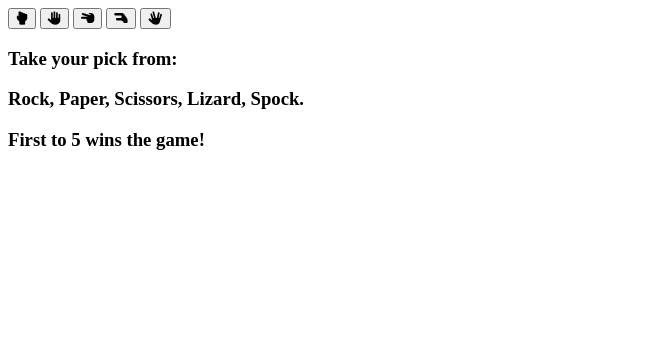
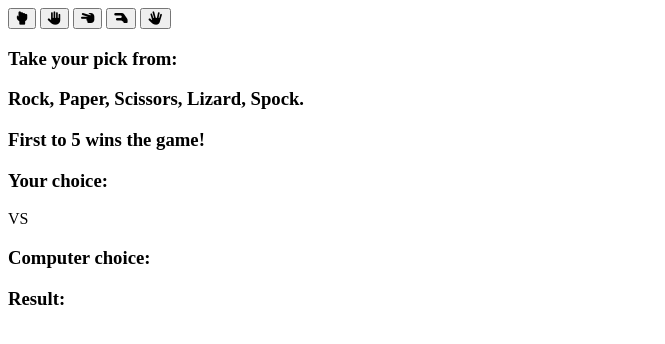
Before and after one commit to DaithiGarry/rockpapersissorslizardspock2, a plain HTML site: page index.html in a window 1280 px wide. Shown: the part 98-442 px from the top of the page, without its empty margins (0-665 px from the left). Drawn offline with Linux system fonts and the light colour scheme.

Commit message:
index.html file, <div class choice area added to div class game-area. <div class choic area> contains user choic, computer choice and result score board.

```diff
--- a/index.html
+++ b/index.html
@@ -42,6 +42,12 @@
                 <span id="green">Scissors</span>, <span id="orange">Lizard</span>, <span id="red">Spock</span>.</h3>
             <h3>First to 5 wins the game!</h3>
         </div>
-
+        <div class="choice-area">
+            <h3>Your choice: <span id='user-choice'></span></h3>
+            <span>VS</span>
+            <h3>Computer choice: <span id='computer-choice'></span></h3>
+            <h3>Result: <span id='result'></span></h3>
+        </div>
+    </div>
 </body>
 </html>
```
